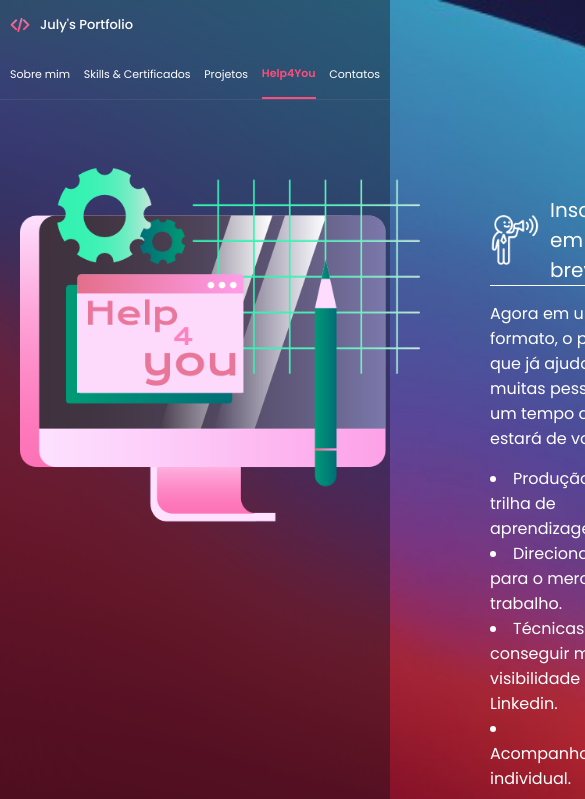
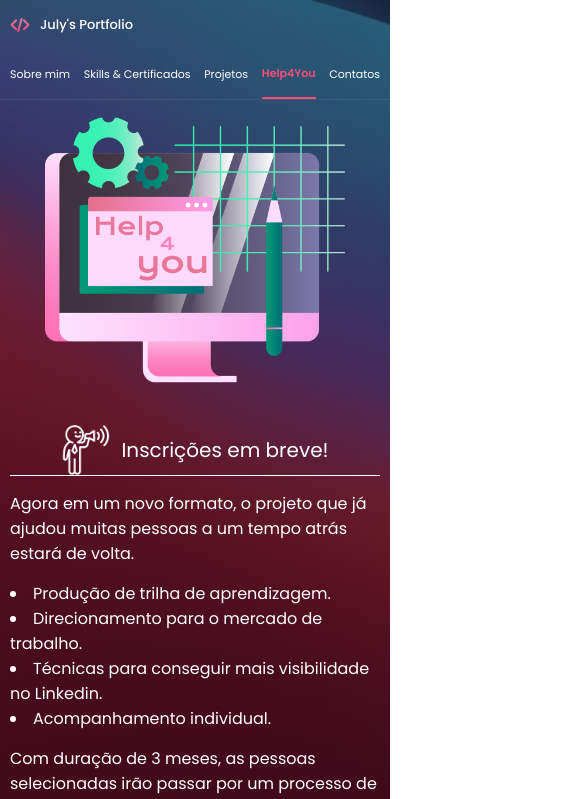
Before and after one commit to emilyjuly/new_portfolio_react, a React (Vite) app in the folder portfolio/: page /help-4-you in a window 390 px wide. Shown: the top 799 px of the page, 585 px wide, since content can reach past the window. Built offline with nearby package versions, Linux system fonts and the light colour scheme.

Commit message:
Ajuste de media querie

```diff
--- a/portfolio/src/pages/Help4you/index.jsx
+++ b/portfolio/src/pages/Help4you/index.jsx
@@ -3,7 +3,9 @@ import "./style.css";
 const Help4You = () => {
     return (
         <div className="help4you-container">
-            <img src="/help4you.png" alt="Logo do projeto help 4 you" height={400}/>
+          <div className="help4you-img">
+            <img src="/help4you.png" alt="Logo do projeto help 4 you" height={300}/>
+          </div>
           <div className="help4you-text-container">
             <span className="help4you-title">
               <img src="/aviso.png" alt="Boneco segurando um megafone" height={50}/>
--- a/portfolio/src/pages/Help4you/style.css
+++ b/portfolio/src/pages/Help4you/style.css
@@ -3,12 +3,19 @@
   padding: 45px 20px 45px 20px;
   color: white;
   gap: 20px;
+  @media (max-width: 1020px) {
+    flex-direction: column;
+    padding: 0;
+  }
 }
 
 .help4you-text-container {
   display: flex;
   flex-direction: column;
   padding: 50px;
+  @media (max-width: 1020px) {
+    padding: 5px 10px 5px 10px;
+  }
 }
 
 .help4you-title {
@@ -30,3 +37,13 @@
   font-size: 20px;
   border-top: 1px solid white;
 }
+
+.help4you-img {
+  display: flex;
+  justify-content: center;
+  align-items: center;S
+  @media (max-width: 1020px) {
+    display: flex;
+    justify-content: center;
+  }
+}
```
